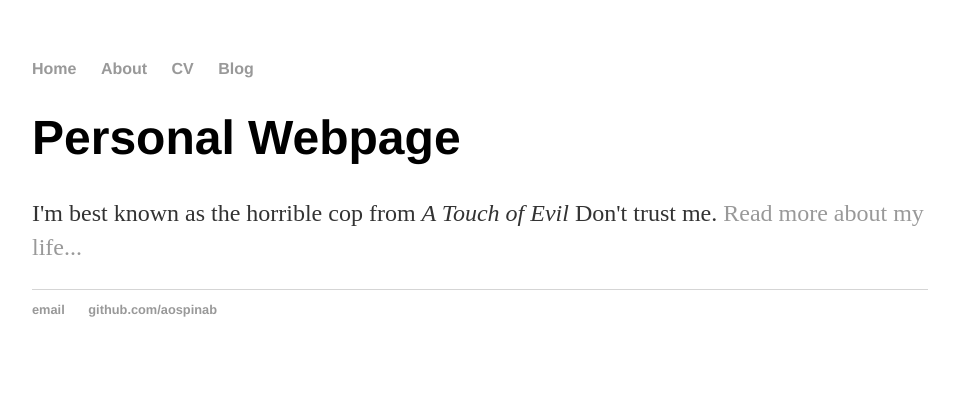
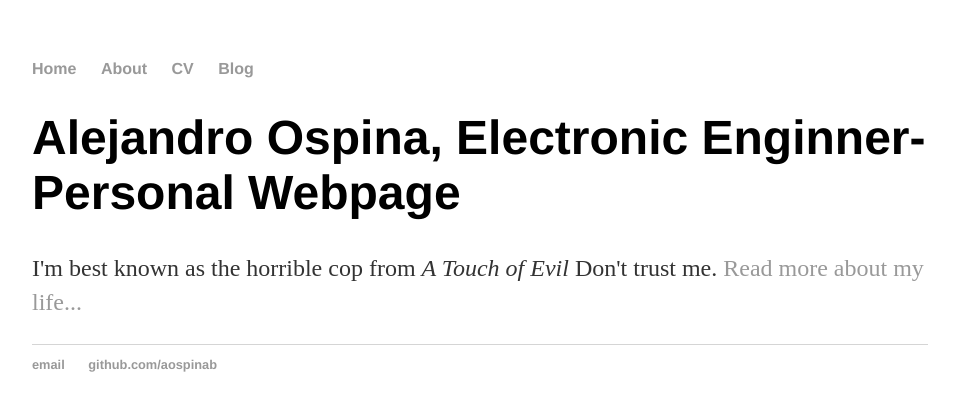
Before and after one commit to aospinab/aospinab.github.io, a plain HTML site: page index.html in a window 1280 px wide. Shown: the whole page, without its empty margins (160-1115 px from the left). Drawn offline with Linux system fonts and the light colour scheme.

Commit message:
Update index.html

```diff
--- a/index.html
+++ b/index.html
@@ -17,7 +17,7 @@
 		</nav>
 		<div class="container">
     		<div class="blurb">
-        		<h1>Personal Webpage</h1>
+        		<h1>Alejandro Ospina, Electronic Enginner-Personal Webpage</h1>
 				<p>I'm best known as the horrible cop from <em>A Touch of Evil</em> Don't trust me. <a href="/about">Read more about my life...</a></p>
     		</div><!-- /.blurb -->
 		</div><!-- /.container -->
```
